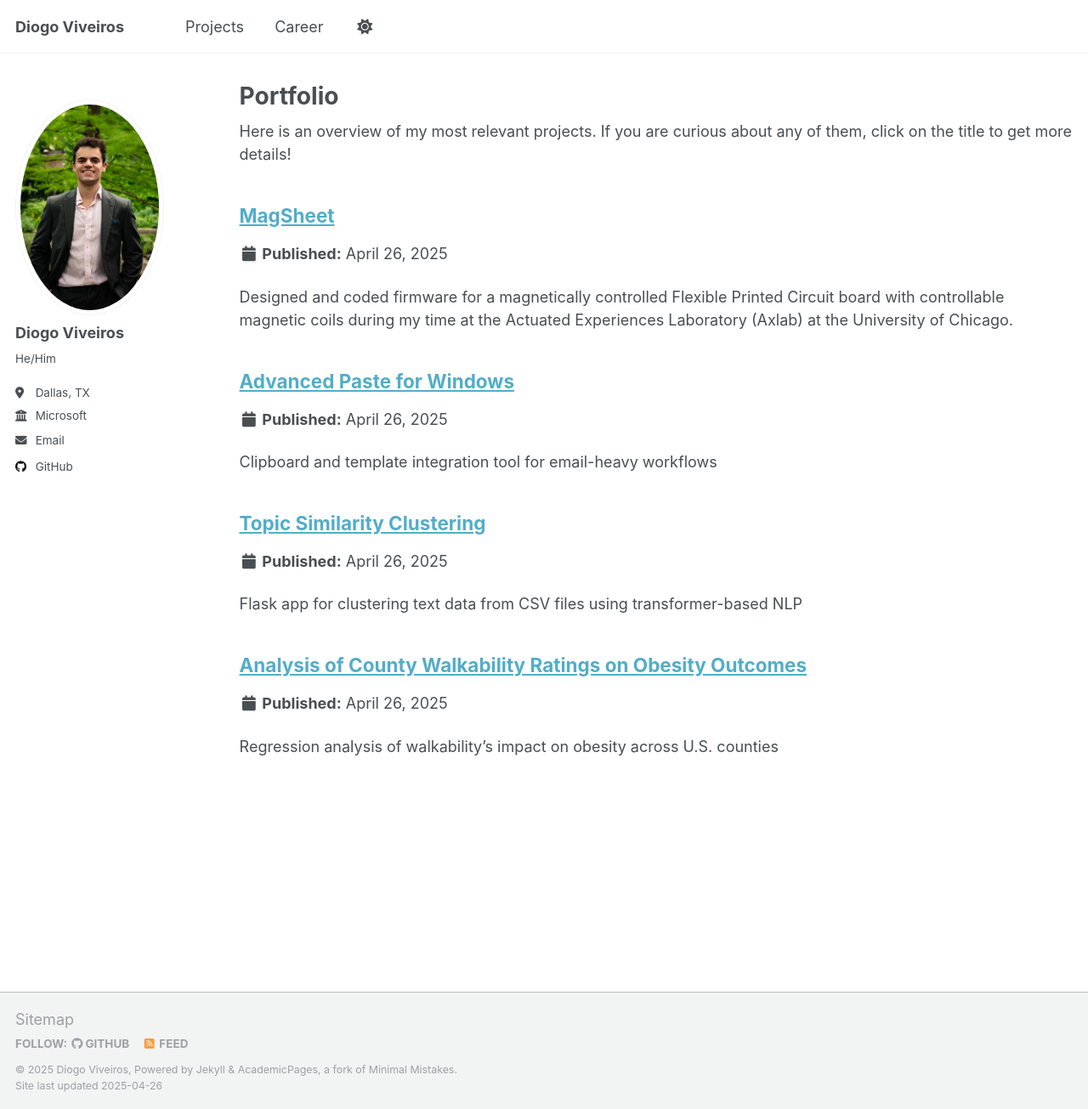
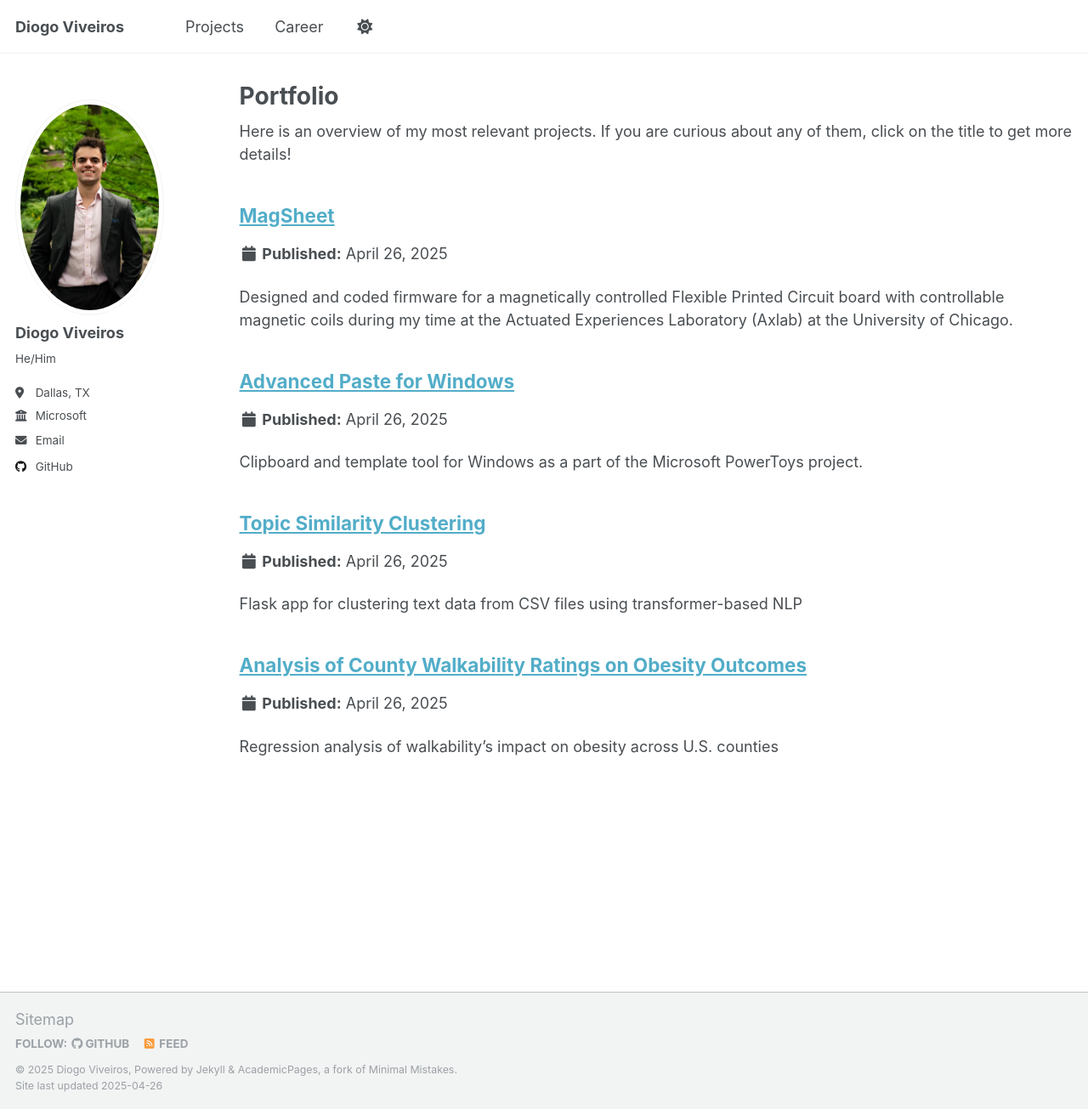
Before and after one commit to diogoviveiros/diogoviveiros.github.io, a Jekyll site: the page built from _pages/portfolio.html, in a window 1280 px wide and 1305 px high. Shown: the whole window at 85% size. Built offline with Jekyll 4.4.1, drawn with Linux system fonts in a browser that asks for light colours.

Commit message:
Update advanced_paste.md

```diff
--- a/_portfolio/advanced_paste.md
+++ b/_portfolio/advanced_paste.md
@@ -1,6 +1,6 @@
 ---
 title: "Advanced Paste for Windows"
-excerpt: "Clipboard and template integration tool for email-heavy workflows<br/>"
+excerpt: "Clipboard and template tool for Windows as a part of the Microsoft PowerToys project."
 collection: portfolio
 ---
 
```
